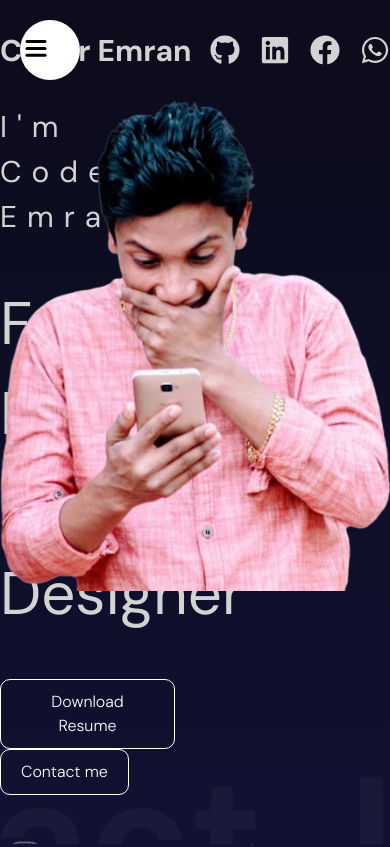
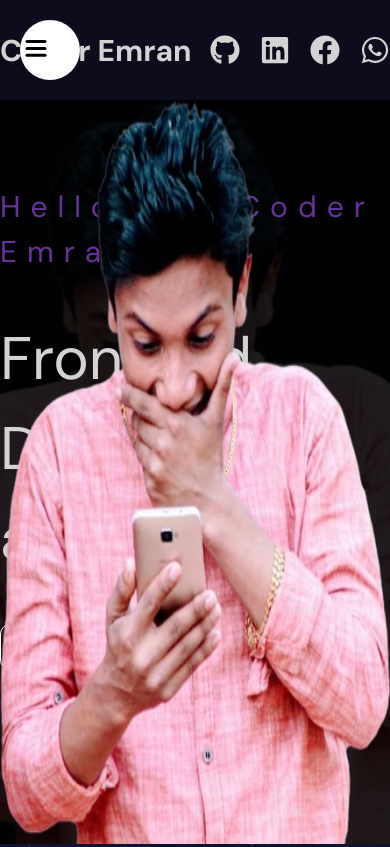
Before and after one commit to coderemran6910/coderemran-portfolio-2, a React (Vite) app: page / in a window 390 px wide. Shown: the top 847 px of the page. Built offline with nearby package versions, Linux system fonts and the light colour scheme.

Commit message:
banner responsive code added

```diff
--- a/src/components/banner/Banner.jsx
+++ b/src/components/banner/Banner.jsx
@@ -40,24 +40,24 @@ const sliderVariants = {
 
 const Banner = () => {
     return (
-        <div className='banner '>
+        <div className='banner text-center md:text-left '>
            <div className="wrapper">
-           <motion.div className="textContainer" variants={textVariants} initial="initial" animate="animate">
-                <motion.h2 variants={textVariants} className=' text-red-600 text-5xl '>Hello, I'm Coder Emran</motion.h2>
+           <motion.div className="textContainer w-full md:w-1/2 m-0 md:m-10" variants={textVariants} initial="initial" animate="animate">
+                <motion.h2 variants={textVariants} className=' text-2xl md:text-3xl mt-4 md:mt-0  '>Hello, I'm Coder Emran</motion.h2>
                 <motion.h1 variants={textVariants}>Frontend Developer and Designer</motion.h1>
                 <motion.div variants={textVariants} className="buttons">
                     <motion.button variants={textVariants}>Download Resume</motion.button>
                     <motion.button variants={textVariants}>Contact me</motion.button>
                 </motion.div>
-                <motion.img variants={textVariants} animate="scrollButton" src="/scroll.png" alt="" />
+                <motion.img className=" m-auto md:m-0 " variants={textVariants} animate="scrollButton" src="/scroll.png" alt="" />
             </motion.div>
            </div>
            <motion.div className="slidingTextContainer" variants={sliderVariants} initial="initial" animate="animate">
                 React JS, Next JS, Node JS, HTML, CSS
            </motion.div>
 
-            <div className='imageContainer'>
-                <img src="/banner.png" alt="banner" />
+            <div className='imageContainer hidden md:block w-1/3 h-fit   '>
+                <img src="/banner.png" alt="banner"  />
             </div>
         </div>
     );
--- a/src/components/banner/banner.scss
+++ b/src/components/banner/banner.scss
@@ -3,14 +3,18 @@
     overflow: hidden;
     background: linear-gradient(180deg, #0c0c1d, #111132);
     position: relative;
+    // background-image: url('/banner.png'); /* Make sure this path is correct */
+    // background-size: cover;
+    // background-position: center;
 
     .wrapper {
         max-width: 1366px;
         height: 100%;
         margin: 0 auto;
+        position: relative;
+        z-index: 2;
 
         .textContainer {
-            width: 50%;
             height: 100%;
             display: flex;
             flex-direction: column;
@@ -20,7 +24,7 @@
             h2{
                 font-size: 30px;
                 letter-spacing: 10px;
-                // color: rebeccapurple;
+                color: rebeccapurple;
             }
 
             h1{
@@ -42,6 +46,7 @@
 
             img{
                 width: 50px;
+
             }
             }
         }
@@ -62,6 +67,7 @@
             position: absolute;
             right: 0;
             bottom: 0;
+            z-index: 3;
 
             img{
                 height: 100%;
@@ -73,94 +79,31 @@
 
 
 
-
-        @media (max-width: 768px) {
-            .textContainer {
-              gap: 20px; // Reduce gap between elements
-
-              h1 {
-                font-size: 30px; // Further reduce font size for mobile
-              }
-
-              h2 {
-                font-size: 20px; // Smaller size for subtitle
-                letter-spacing: 5px; // Adjust letter spacing for mobile
-              }
-
-              .buttons {
-                button {
-                  padding: 8px 16px; // Adjust button padding for smaller screens
-                }
-              }
-
-              img {
-                width: 40px; // Adjust image size in the textContainer
-              }
-            }
-
-            .slidingTextContainer {
-              font-size: 20vh; // Smaller text for sliding effect
-            }
-
-            .imageContainer {
-              img {
-                height: auto;
-                width: 100%; // Full-width images on mobile
-              }
-            }
-          }
-
-          @media (max-width: 480px) {
-            .banner {
-                height: auto;
-                background: linear-gradient(180deg, #0c0c1d, #111132);
-                position: absolute;
-
-                .wrapper {
-                    height: auto;
-                    margin: 0 auto;
-                }
-                .textContainer {
-                    gap: 15px; // Smaller gap for very small screens
-                    display: block;
-
-                    h1 {
-                        font-size: 24px; // Further reduce font size for extra small screens
-                    }
-
-                    h2 {
-                        font-size: 18px;
-                        letter-spacing: 3px; // Adjust letter spacing for very small screens
-                    }
-
-                    .buttons {
-                        button {
-                            padding: 6px 12px; // Smaller padding for buttons on extra small screens
-                        }
-                    }
-
-
-                }
-
-                .slidingTextContainer {
-                    font-size: 15vh; // Even smaller sliding text for extra small screens
-                }
-
-                .imageContainer {
-
-                position: absolute;
-                display: column
-              img {
-                height: auto;
-                width: 100%; // Full-width images on extra small screens
-            }
         }
-    }
-          }
 
 
 
+        @media screen and (max-width: 640px) {
 
+          .banner{
+            height: calc(100vh - 100px);
+            overflow: hidden;
+            position: relative;
+            background-image: url('/banner.png'); /* Make sure this path is correct */
+            background-size: cover;
+            background-position: center;
+          }
+
+          .banner::before {
+            content: '';
+            position: absolute;
+            top: 0;
+            left: 0;
+            width: 100%;
+            height: 100%;
+            background-color: rgba(0, 0, 0, 0.873); /* Semi-transparent black */
+            z-index: 1; /* Ensures the overlay is above the image but behind the text */
+   }
 
 
         }
--- a/src/components/portfolio/Portfolio.jsx
+++ b/src/components/portfolio/Portfolio.jsx
@@ -64,7 +64,7 @@ const SingleItem = ({ item }) => {
   return (
     <section>
       <div className="container">
-        <div className="wrapper">
+        <div className="wrapper flex-none md:flex">
           <div className="imageContainer" ref={ref}>
             <div className="img" style={{ backgroundImage: `url('${item.Image}')` }}>
             </div>
```
